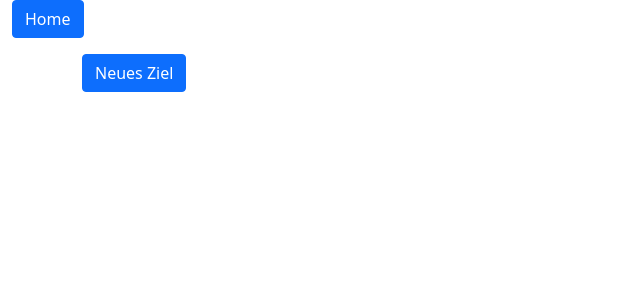
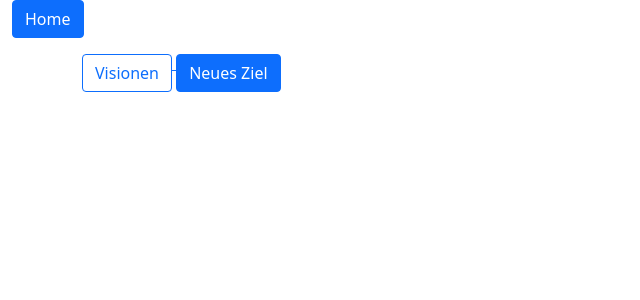
Before and after one commit to eliujulian/elios_app, a Django app: page /goals/ in a window 1280 px wide. Shown: the top 300 px of the page, without its empty margins (0-640 px from the left). Run offline with Django 3.2, Linux system fonts and the light colour scheme; the visitor is signed in with stand-in values (Sample User, id 1); data that the repository does not hold is empty; some libraries are stand-ins or nearby versions.

Commit message:
link to visions added

```diff
--- a/templates/habit/goal_list.html
+++ b/templates/habit/goal_list.html
@@ -20,6 +20,9 @@
 
     {% endfor %}
 
+    <a href="{% url 'habitprofile' %}">
+        <button class="btn btn-outline-primary mt-3">Visionen</button>
+    </a>
     <a href="{% url 'goal-create' %}">
         <button class="btn btn-primary mt-3">Neues Ziel</button>
     </a>
```
